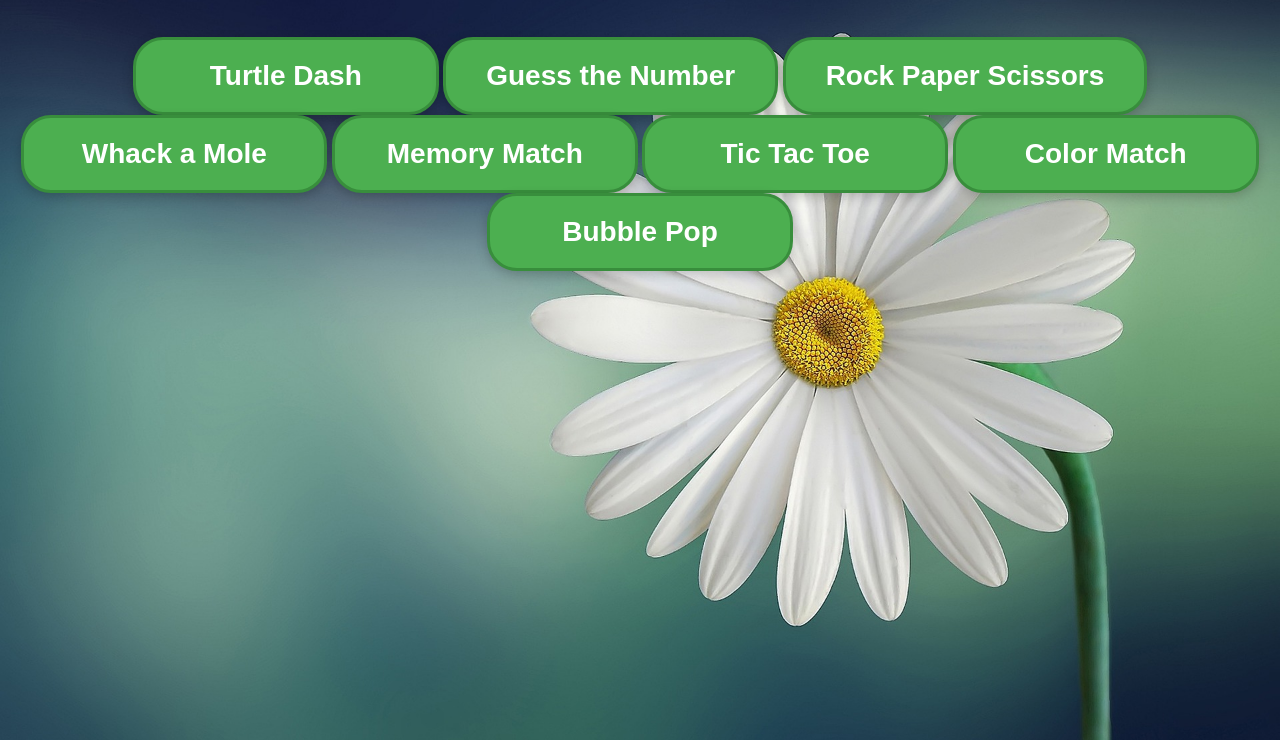
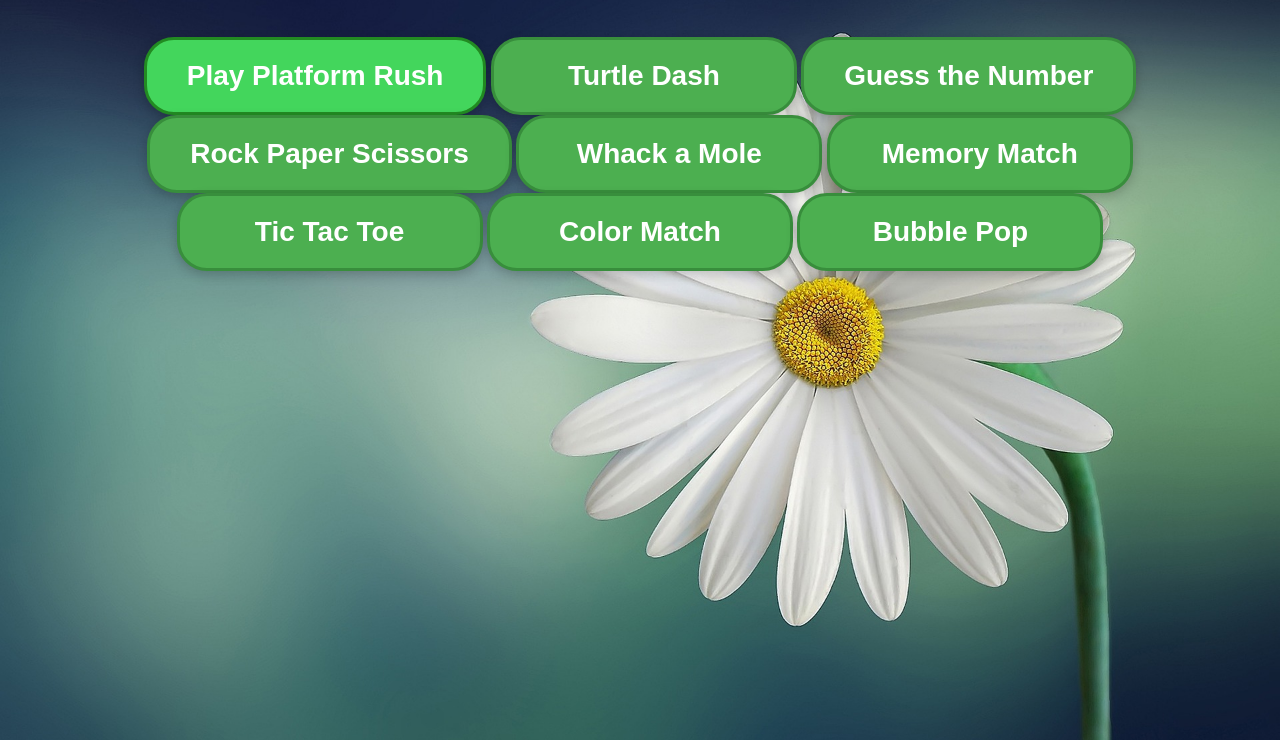
Before and after one commit to katelgra05/katelyn.terryfamily.com, a plain HTML site: page index.html in a window 1280 px wide. Shown: the part 60-800 px from the top of the page. Drawn offline with Linux system fonts and the light colour scheme.

Commit message:
Added a new game link for Platform Rush to the homepage

```diff
--- a/index.html
+++ b/index.html
@@ -7,6 +7,7 @@
 <body>
   <h1>Katelyn's Homepage</h1>
   <div class="button-container">
+    <a href="games/platform-rush.html" class="button" style="background-color:#43d65c; border-color:#228b22;">Play Platform Rush</a>
     <a href="games/turtle-dash.html" class="button">Turtle Dash</a>
     <a href="games/guess-the-number.html" class="button">Guess the Number</a>
     <a href="games/rock-paper-scissors.html" class="button">Rock Paper Scissors</a>
```
